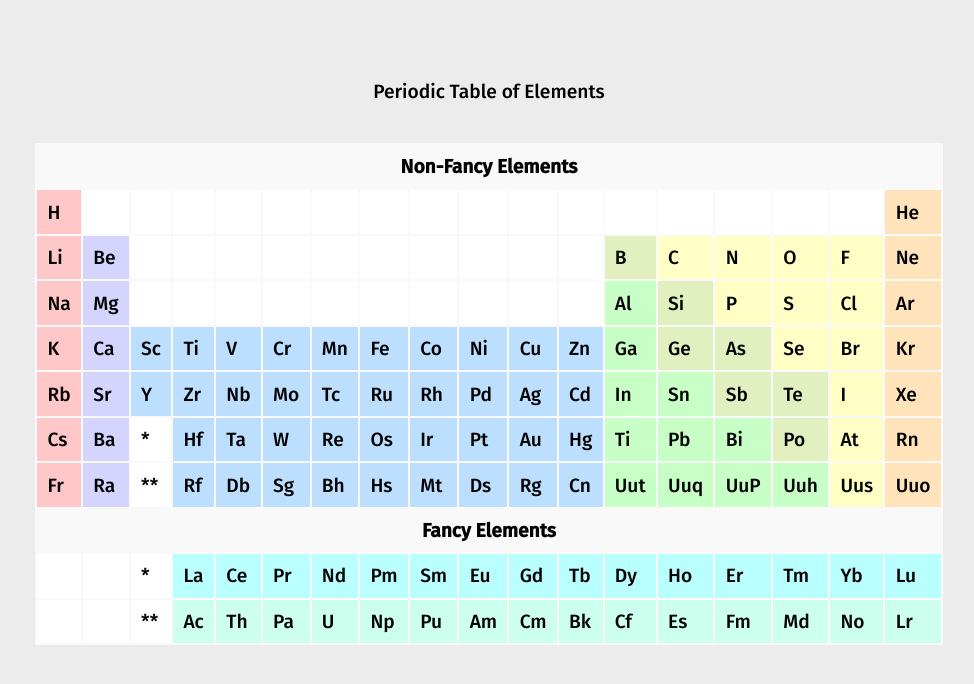
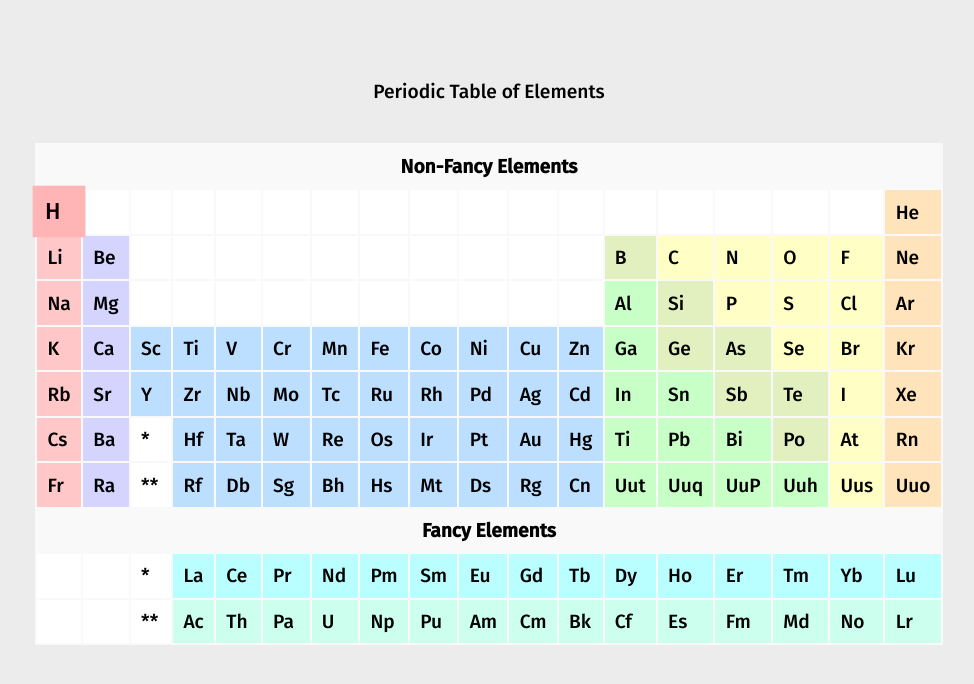
Before and after one commit to m-podolski/dci-periodic-table, a plain HTML site: page index.html in a window 1280 px wide. In both pictures the pointer is over the element 210 px from the left and 212 px from the top of the page. Shown: the whole page, without its empty margins (151-1125 px from the left). Drawn offline with Linux system fonts and the light colour scheme.

```diff
--- a/css/style.css
+++ b/css/style.css
@@ -35,6 +35,13 @@ th {
 
 td {
   width: 3vw;
+  transition: all ease-in 0.25s;
+}
+
+td:hover {
+  filter: saturate(2.5);
+  transform: scale(1.2);
+  position: relative;
 }
 
 :root {
```
Also changed, not shown: screenshot.png (added), 1 other file.
